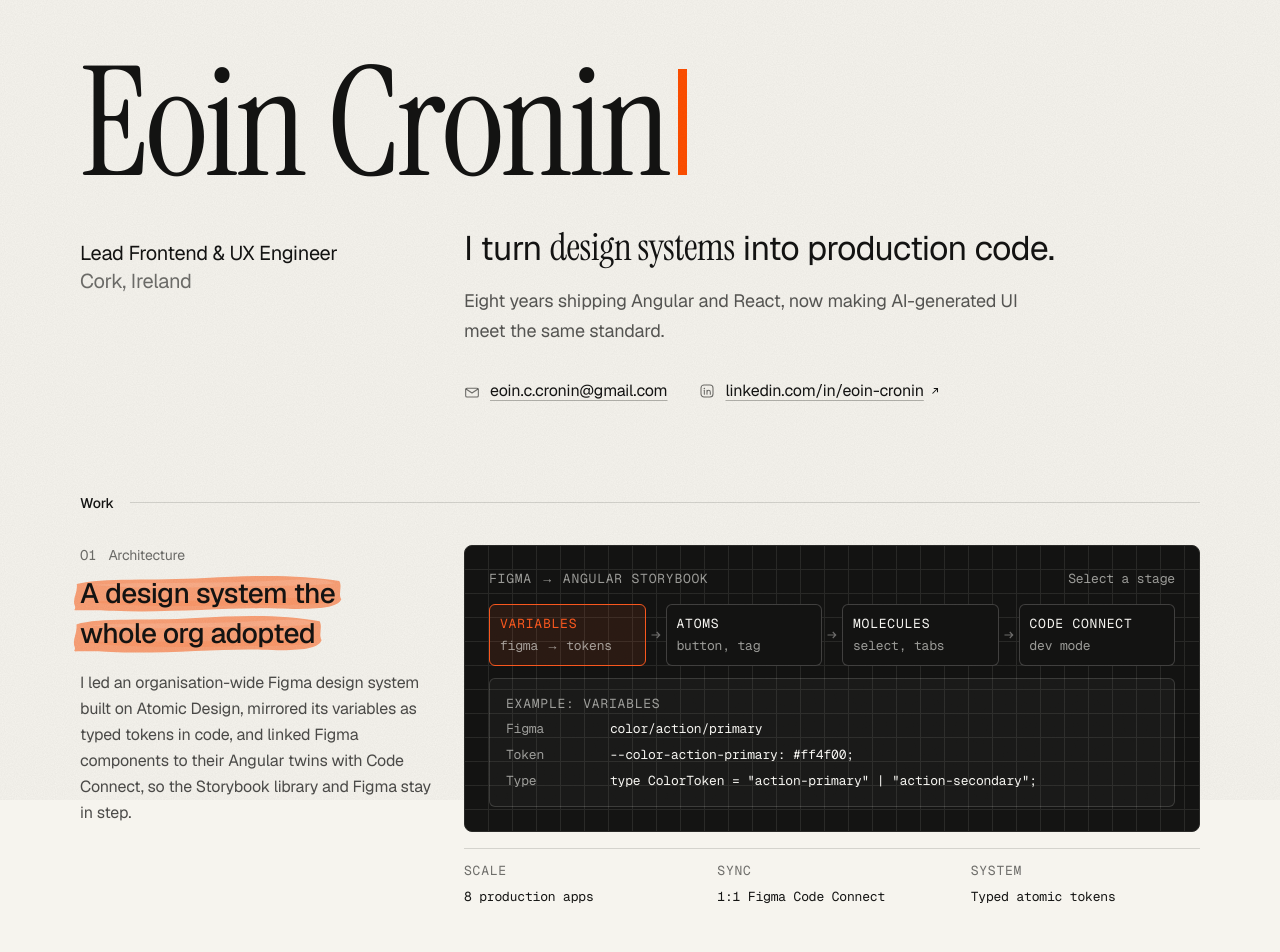
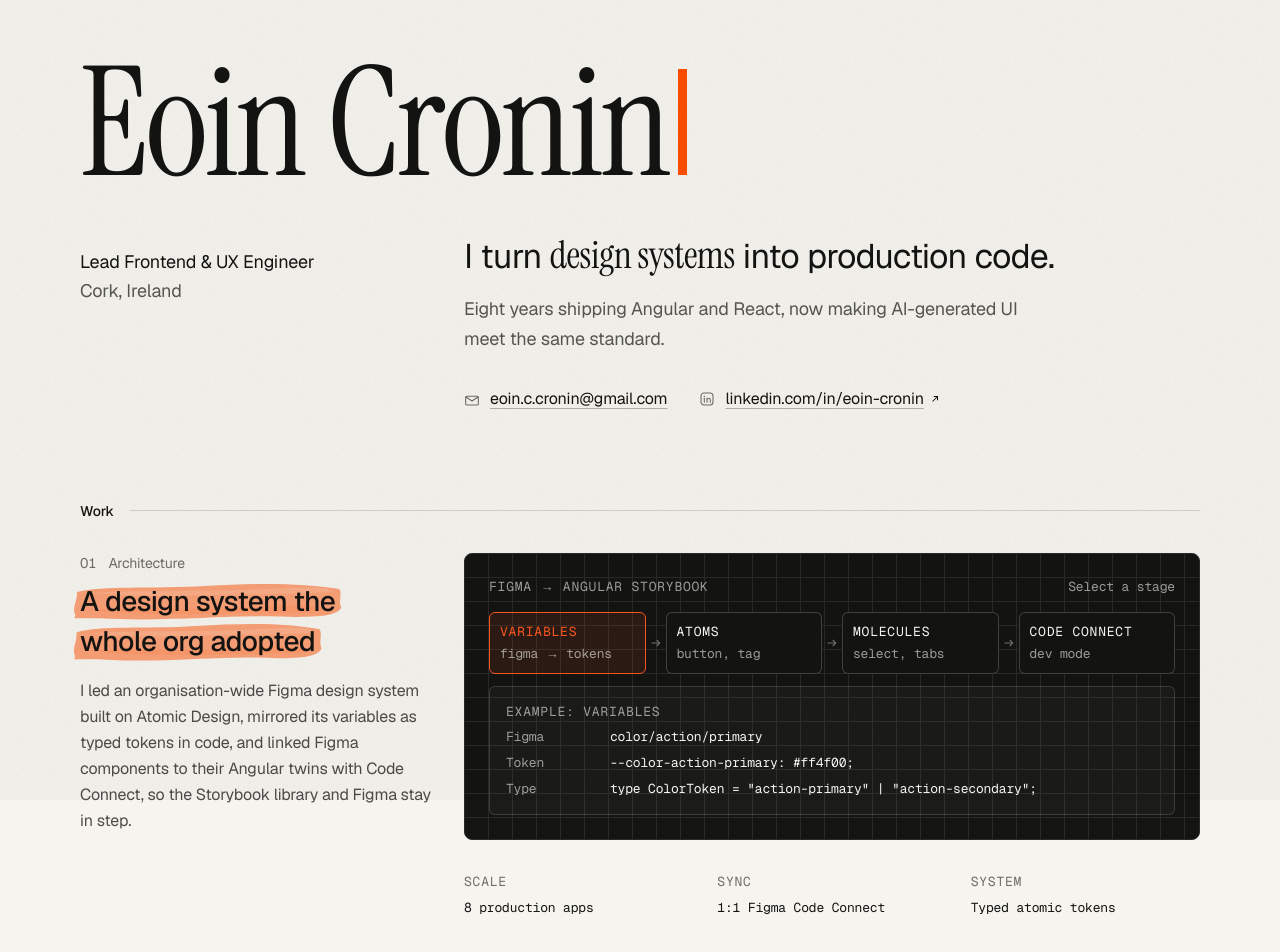
Before and after one commit to eoincro/Portfolio, a Next.js app: page / in a window 1280 px wide. Shown: the top 952 px of the page. Built offline with nearby package versions, Linux system fonts and the light colour scheme.

Commit message:
Unify hero type styles and replace project dividers with whitespace
Co-authored-by: Cursor <cursoragent@cursor.com>

```diff
--- a/components/portfolio/MetricStrip.tsx
+++ b/components/portfolio/MetricStrip.tsx
@@ -2,12 +2,9 @@ import type { Metric } from "@/lib/content/caseStudies";
 
 export function MetricStrip({ metrics }: { metrics: readonly Metric[] }) {
   return (
-    <dl className="mt-4 border-t border-ink/15 font-mono text-[12px] sm:grid sm:grid-cols-3 sm:gap-x-6 md:text-[13px]">
+    <dl className="mt-6 space-y-3 font-mono text-[12px] sm:grid sm:grid-cols-3 sm:gap-x-6 sm:space-y-0 md:mt-8 md:text-[13px]">
       {metrics.map((metric) => (
-        <div
-          key={metric.label}
-          className="grid grid-cols-[145px_1fr] items-baseline gap-4 border-b border-ink/15 py-2.5 sm:block sm:border-b-0 sm:pt-3 sm:pb-0"
-        >
+        <div key={metric.label} className="grid grid-cols-[145px_1fr] items-baseline gap-4 sm:block">
           <dt className="tracking-[0.06em] text-ink/60 uppercase">{metric.label}</dt>
           <dd className="text-ink tabular-nums sm:mt-1.5">{metric.value}</dd>
         </div>
--- a/components/portfolio/TypeHero.tsx
+++ b/components/portfolio/TypeHero.tsx
@@ -11,13 +11,13 @@ export function TypeHero() {
         Eoin Cronin
         <span aria-hidden className="ml-[0.06em] inline-block h-[0.7em] w-[0.06em] animate-caret-blink bg-signal group-hover:animate-caret-pulse motion-reduce:animate-none" />
       </h1>
-      <div className="mt-4 md:mt-8 lg:grid lg:grid-cols-12 lg:items-baseline lg:gap-x-8">
-        <p className="text-lg tracking-[-0.015em] md:text-xl lg:col-span-4 2xl:col-span-5">
+      <div className="mt-6 md:mt-10 lg:grid lg:grid-cols-12 lg:items-baseline lg:gap-x-8">
+        <p className="text-base leading-relaxed text-ink md:text-lg lg:col-span-4 2xl:col-span-5">
           {profile.role}
-          <span className="block text-ink/60 md:ml-3 md:inline lg:ml-0 lg:block">Cork, Ireland</span>
+          <span className="block text-ink/70 md:ml-3 md:inline lg:ml-0 lg:block">Cork, Ireland</span>
         </p>
 
-        <div className="mt-10 lg:col-span-8 lg:mt-0 2xl:col-span-7">
+        <div className="mt-8 lg:col-span-8 lg:mt-0 2xl:col-span-7">
           <p className="text-[clamp(1.375rem,3vw,2.125rem)] leading-[1.2] font-normal tracking-[-0.02em] text-balance">
             I turn{" "}
             <em className={`${serif.className} text-[1.12em] font-normal tracking-[-0.01em]`}>design systems</em>{" "}
--- a/components/portfolio/WorkIndex.tsx
+++ b/components/portfolio/WorkIndex.tsx
@@ -16,12 +16,12 @@ export function WorkIndex() {
           <span aria-hidden className="h-px flex-1 bg-ink/15" />
         </div>
 
-        <ol className="divide-y divide-ink/15">
+        <ol>
           {caseStudies.map((study, index) => (
             <li key={study.id} id={`work-${study.id}`} className="scroll-mt-8">
               <article
                 aria-labelledby={`case-${study.id}`}
-                className={`py-12 md:grid md:grid-cols-12 md:items-start md:gap-x-8 md:py-16 ${index === 0 ? "pt-4 md:pt-8" : ""}`}
+                className={`py-14 md:grid md:grid-cols-12 md:items-start md:gap-x-8 md:py-20 ${index === 0 ? "pt-4 md:pt-8" : ""}`}
               >
                 <div className={`md:col-span-4 2xl:col-span-5 ${index % 2 === 1 ? "md:order-2" : ""}`}>
                   <p className="flex gap-3 text-sm text-ink/60">
```
